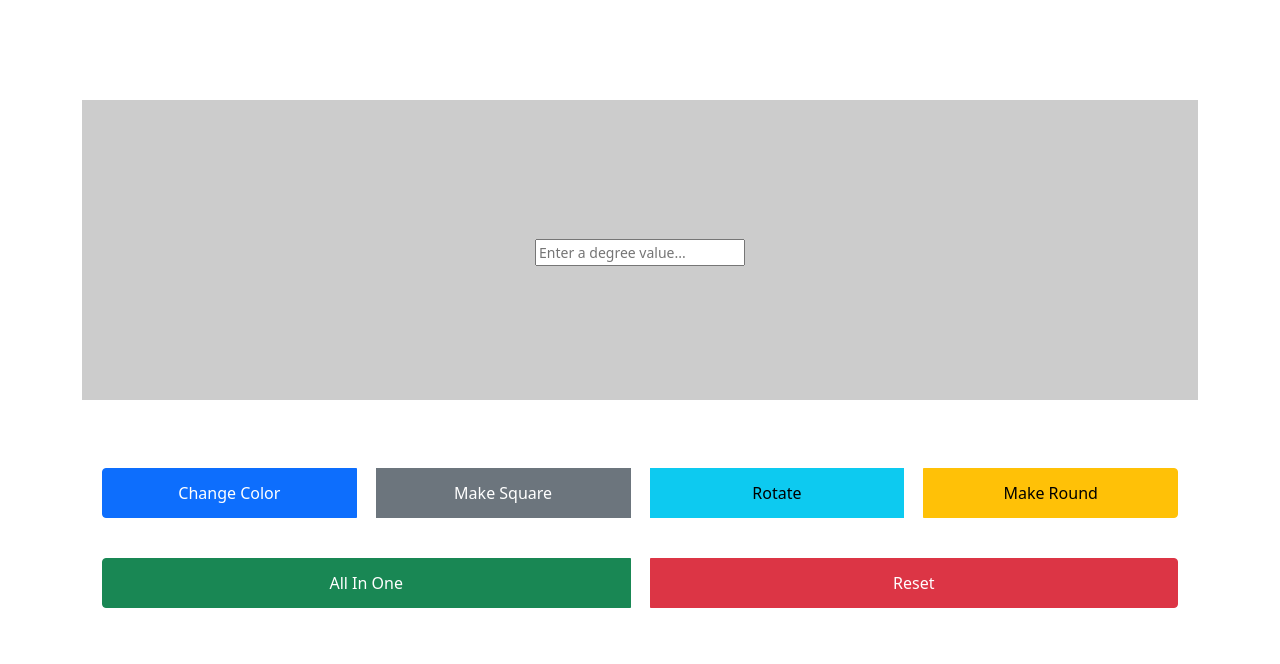
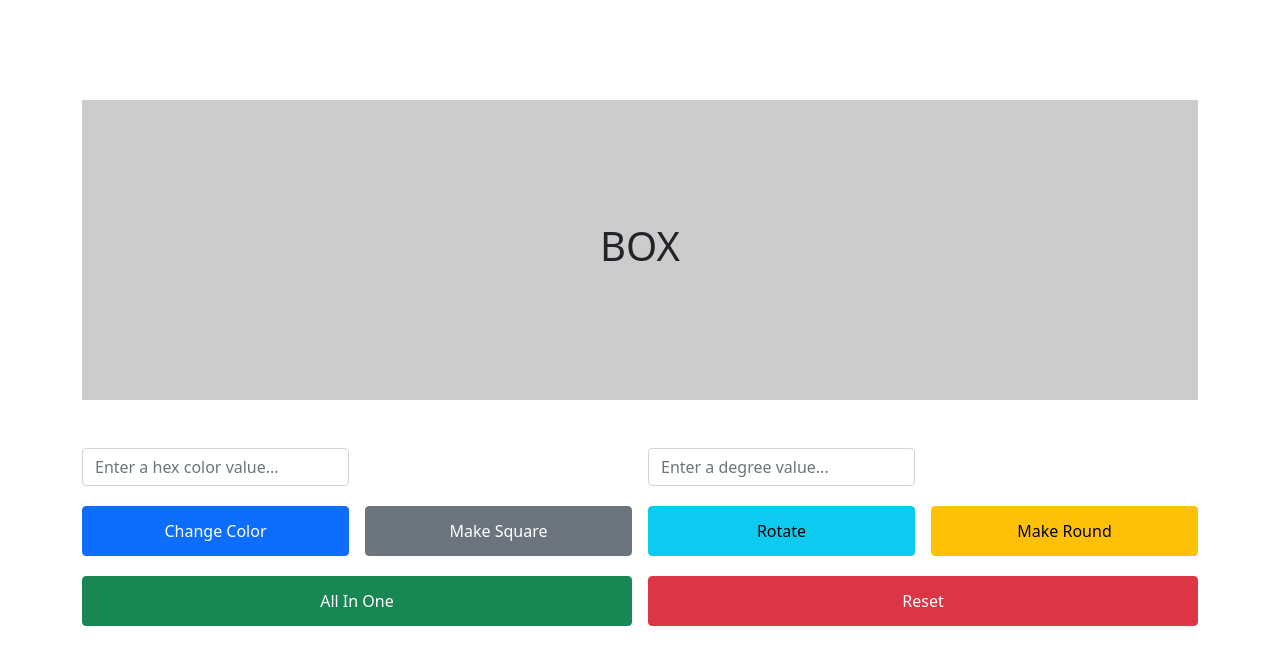
Before and after one commit to midexplorer529/rectangle, a plain HTML site: page index.html in a window 1280 px wide. Drawn offline with nearby package versions, Linux system fonts and the light colour scheme.

Commit message:
layers corrected

```diff
--- a/index.html
+++ b/index.html
@@ -15,9 +15,7 @@
         <div class="row">
             <div class="col-md-12 mb-5">
                 <div class="rectangle">
-                    <div>
-                        <input type="number" placeholder="Enter a degree value..." class="form-text degree">
-                    </div>
+                    <h1>BOX</h1>
                 </div>
             </div>
         </div>
@@ -25,17 +23,35 @@
         <div class="row">
             <div class="col-md-12">
                 <div class="row">
-                    <div class="btn-group">
-                        <button class="btn btn-primary change-color">Change Color</button>
-                        <button class="btn btn-secondary make-square">Make Square</button>
-                        <button class="btn btn-info rotate">Rotate</button>
-                        <button class="btn btn-warning make-round">Make Round</button>
+                    <div
+                        style="display: grid; grid-template-columns: repeat(4, 1fr); grid-gap: 1rem; position: relative;">
+                        <div
+                            style="display: flex; flex-direction: column; justify-content: space-between; align-items: center;">
+                            <input type="text" placeholder="Enter a hex color value..." class="form-control color">
+                            <button class="btn btn-primary change-color w-100">Change Color</button>
+                        </div>
+                        <div
+                            style="display: flex; flex-direction: column; justify-content: space-between; align-items: center;">
+                            <input type="text" class="form-control" style="visibility:hidden;">
+                            <button class="btn btn-secondary make-square w-100">Make Square</button>
+                        </div>
+                        <div
+                            style="display: flex; flex-direction: column; justify-content: space-between; align-items: center;">
+                            <input type="number" placeholder="Enter a degree value..." class="form-control degree">
+                            <button class="btn btn-info rotate w-100">Rotate</button>
+                        </div>
+                        <div
+                            style="display: flex; flex-direction: column; justify-content: space-between; align-items: center;">
+                            <input type="text" class="form-control" style="visibility:hidden;">
+                            <button class="btn btn-warning make-round w-100">Make Round</button>
+                        </div>
                     </div>
                 </div>
                 <div class="row">
-                    <div class="btn-group">
-                        <button class="btn btn-success all-in-one">All In One</button>
-                        <button class="btn btn-danger reset">Reset</button>
+                    <div
+                        style="display: grid; grid-template-columns: repeat(2, 1fr); grid-gap: 1rem; position: relative;">
+                        <button class="btn btn-success all-in-one w-100 m-0">All In One</button>
+                        <button class="btn btn-danger reset w-100 m-0">Reset</button>
                     </div>
                 </div>
             </div>
--- a/style.css
+++ b/style.css
@@ -1,3 +1,7 @@
+.container {
+    z-index: 0;
+}
+
 #rectangle,
 .rectangle {
     background-color: #ccc;
@@ -9,6 +13,7 @@
     display: flex;
     justify-content: center;
     align-items: center;
+    z-index: 1;
 }
 
 /* .rectangle {
@@ -28,8 +33,12 @@ button {
     height: 50px;
     width: 75px;
     border-radius: 5px;
+    z-index: 2;
+}
 
-}
+/* input {
+    margin: 20px;
+} */
 
 .color-active {
     background-color: #f1c40f;
```
